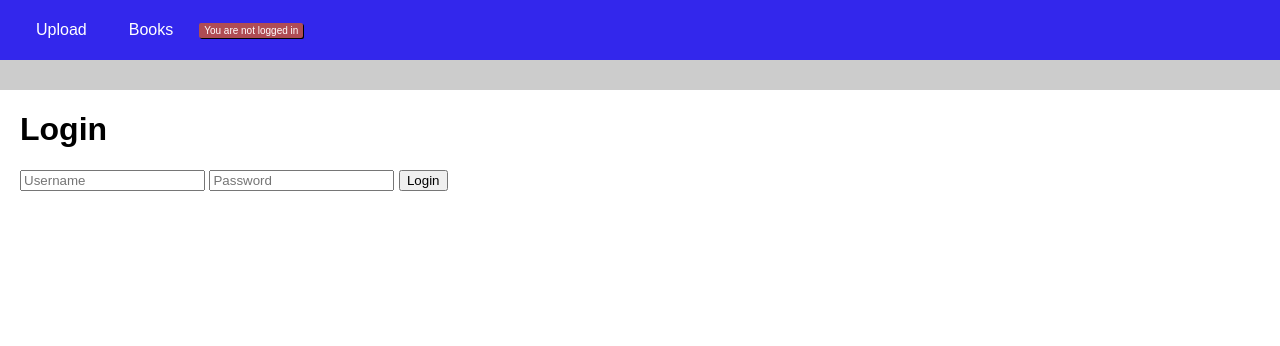
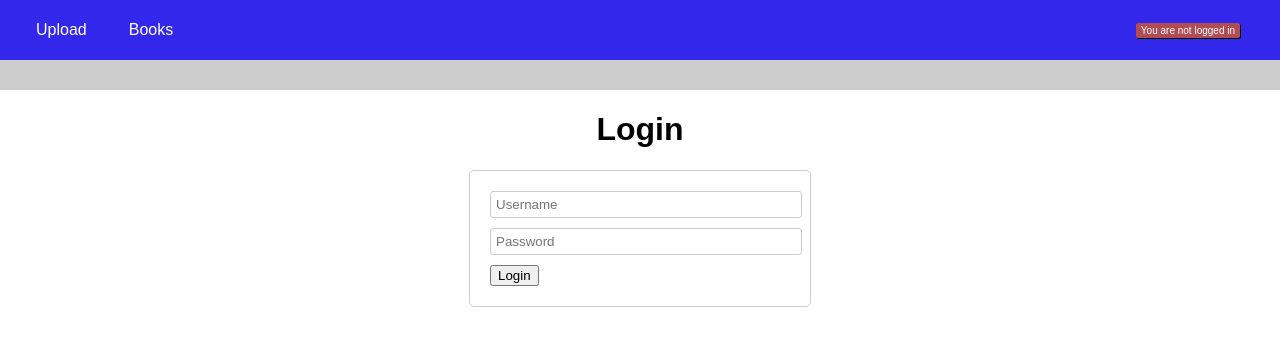
Before and after one commit to PaulWheatcroft/xml-reader, a Flask app: template templates/login.html in a window 1280 px wide. Shown: the top 346 px of the page. Run offline with Flask 3, Linux system fonts and the light colour scheme; the template is opened without the code that fills it, so the values that code supplies are empty.

Commit message:
More styling changes

```diff
--- a/static/styles.css
+++ b/static/styles.css
@@ -35,22 +35,24 @@
     background-color: #1E90FF;
 }
 
-.logged-in {
-    background-color: #4CAF50;
+.logged-in,
+.logged-out {
+    display: inline-block;
+    margin-left: auto;
     color: #fff;
     font-size: 10px;
     padding: 2px 5px 2px 5px;
     box-shadow: 1px 1px 0 black;
     border-radius: 2px;
+    margin-right: 40px;
+}
+
+.logged-in {
+    background-color: #4CAF50;
 }
 
 .logged-out {
     background-color: #af4c54;
-    color: #fff;
-    font-size: 10px;
-    padding: 2px 5px 2px 5px;
-    box-shadow: 1px 1px 0 black;
-    border-radius: 2px;
 }
 
 #flash-messages {
@@ -68,10 +70,37 @@
     padding: 0 20px 0 20px;
 }
 
+h1 {
+    text-align: center;
+}
+
+.login-form {
+    width: 300px;
+    margin: 0 auto;
+    padding: 20px;
+    border: 1px solid #ccc;
+    border-radius: 5px;
+}
+
+.login-form input[type="text"],
+.login-form input[type="password"],
+.login-form button {
+    width: 100%;
+    margin-bottom: 10px;
+    padding: 5px;
+    border: 1px solid #ccc;
+    border-radius: 3px;
+}
+
+.login-form button {
+    background-color: #007bff;
+    color: white;
+    cursor: pointer;
+}
+
 .upload-form {
-    display: flex;
+    margin: 0 auto;
     width: 300px;
-    flex-direction: column;
     align-items: left;
     justify-content: center;
     border: 1px solid #ccc;
--- a/templates/books.html
+++ b/templates/books.html
@@ -8,7 +8,11 @@
                 <h2>Title: {{ book.title_text }}</h2>
                 <h3>ID: {{ book.id_value }}</h3>
                 {% if book.countries_included|length > 1 %}
-                <p>Available in: {{book.countries_included|length}} {% if book.countries_included|length == 1 %} Country {% else %} Countries {% endif %}</p>
+                    <p>Available in: {{book.countries_included|length}} Countries</p>
+                {% elif book.countries_included|length == 1 %}
+                    <p>Available in: {{book.countries_included|length}} Country</p>
+                {% else %}
+                    <p>Available in: Zero Countries</p>
                 {% endif %}
                 {% if book.countries_included|length == 248 %}
                     <span class="world-chip">All Countries</span>
--- a/templates/login.html
+++ b/templates/login.html
@@ -2,7 +2,7 @@
 
 {% block content %}
     <h1>Login</h1>
-    <form action="/login" method="post">
+    <form action="/login" method="post" class="login-form">
         <input type="text" name="username" placeholder="Username">
         <input type="password" name="password" placeholder="Password">
         <input type="submit" value="Login">
```
